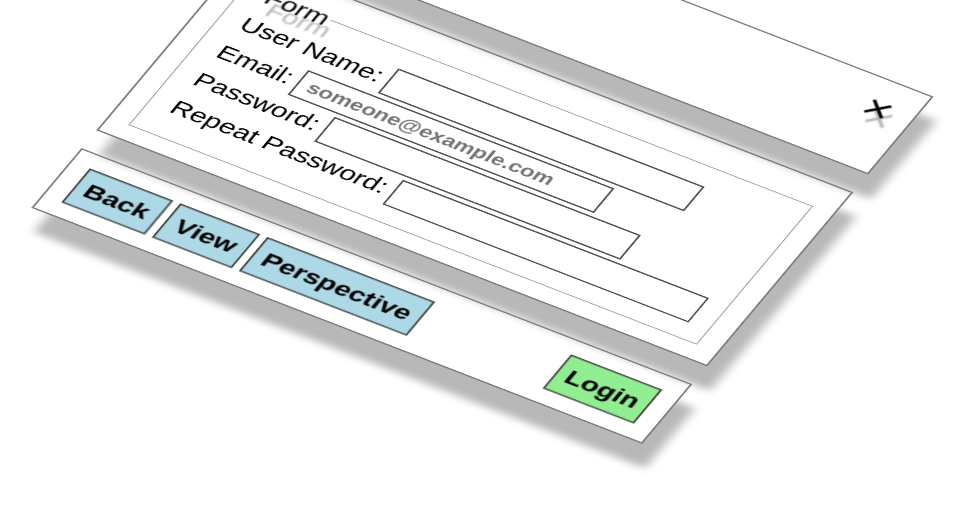
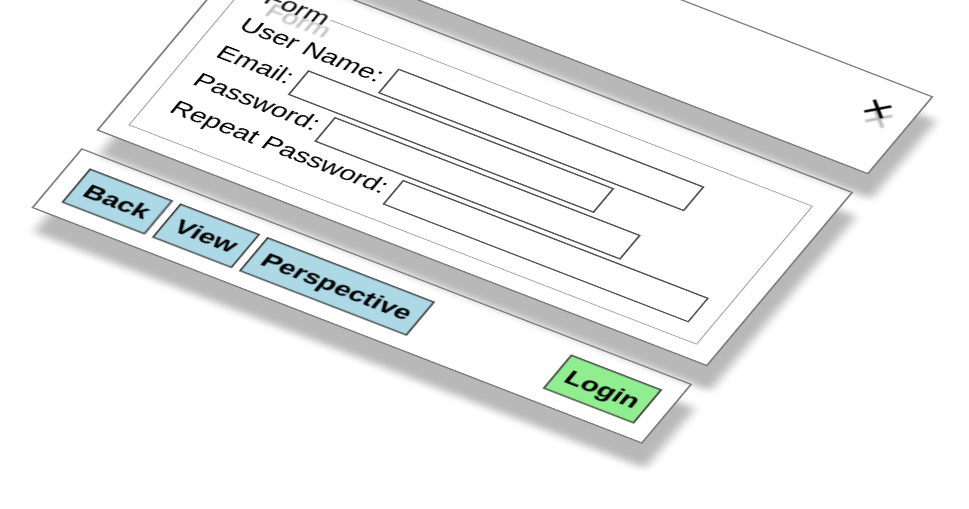
Before and after one commit to suman-mehta/CSS-3d-Login-form, a plain HTML site: page index.html in a window 1280 px wide. Shown: the part 239-748 px from the top of the page, without its empty margins (165-1134 px from the left). Drawn offline with nearby package versions, Linux system fonts and the light colour scheme.

Commit message:
Update index.html

```diff
--- a/index.html
+++ b/index.html
@@ -17,7 +17,7 @@
                 <fieldset>
                     <legend class="text">Form</legend>
                     <label>User Name: </label><input class="input" type="text"><br>
-                    <label>Email: </label><input class="input" type="text" placeHolder="someone@example.com"><br>
+                    <label>Email: </label><input class="input" type="text" placeHolder=""><br>
                     <label>Password: </label><input class="input" type="password"><br>
                     <label>Repeat Password: </label><input class="input" type="password"><br>
                 </fieldset>
```
